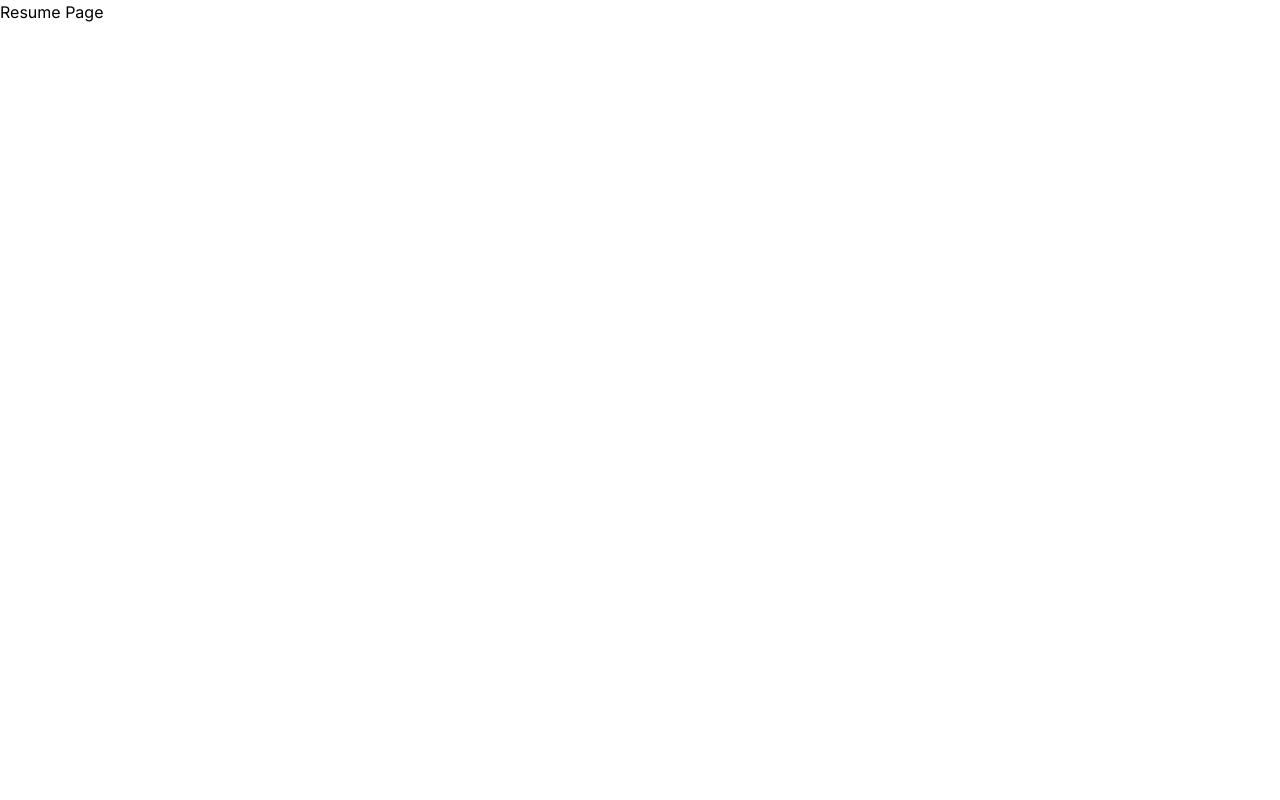
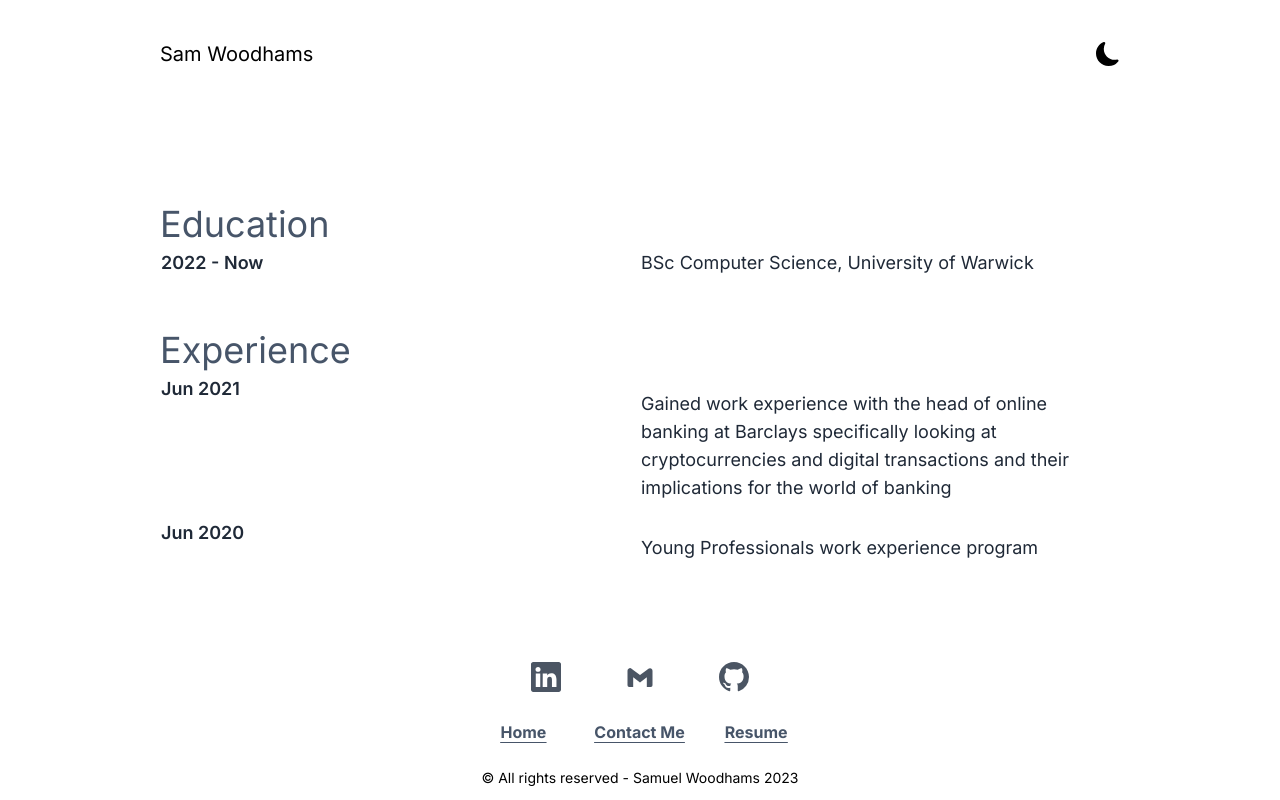
Before and after one commit to samwoodhams/samwoodhams.com, a Next.js app: page /resume in a window 1280 px wide. Built offline with nearby package versions, Linux system fonts and the light colour scheme.

Commit message:
Made resume page and added mailto link

```diff
--- a/app/contact/page.tsx
+++ b/app/contact/page.tsx
@@ -33,7 +33,7 @@ export default function Contact() {
             <a href="https://www.linkedin.com/in/sam-woodhams-58334a1b1/">
               <BsLinkedin className="cursor-pointer"/>
             </a>
-              <a href="#">
+            <a href="mailto:samuel.woodhams@proton.me?subject=Contact%20Me">
               <BiLogoGmail className="cursor-pointer"/>
             </a>
             <a href="https://github.com/samwoodhams">
--- a/app/page.tsx
+++ b/app/page.tsx
@@ -173,7 +173,7 @@ export default function Home() {
             <a href="https://www.linkedin.com/in/sam-woodhams-58334a1b1/">
               <BsLinkedin className="cursor-pointer"/>
             </a>
-            <a href="#">
+            <a href="mailto:samuel.woodhams@proton.me?subject=Contact%20Me">
               <BiLogoGmail className="cursor-pointer"/>
             </a>
             <a href="https://github.com/samwoodhams">
--- a/app/resume/page.tsx
+++ b/app/resume/page.tsx
@@ -1,7 +1,101 @@
+"use client"
+
+import Link from 'next/link'
+import { BsFillMoonFill, BsFillSunFill, BsLinkedin, BsGithub } from 'react-icons/bs'
+import { BiLogoGmail } from 'react-icons/bi'
+import { useState } from 'react'
+
 export default function Resume() {
-    return (
-        <main className="">
-            <h1>Resume Page</h1>
-        </main>
-    )
+  const [darkMode, setDarkMode] = useState(false)
+  return (
+    <div className={darkMode ? "dark" : ""}>
+      <main className="bg-white px-10 md:px-20 lg:px-40 dark:bg-gray-800">
+        <section className="flex flex-col h-screen justify-between">
+          <nav className="py-10 mb-12 flex justify-between">
+            <Link href="/">
+              <h1 className="text-xl dark:text-white">Sam Woodhams</h1>
+            </Link>
+            <ul className="flex items-center dark:text-white">
+              <li>
+                <div>
+                  <BsFillMoonFill onClick={() => setDarkMode(!darkMode)} className="cursor-pointer text-2xl dark:hidden"/>
+                  <BsFillSunFill onClick={() => setDarkMode(!darkMode)} className="hidden cursor-pointer text-2xl dark:block"/>
+                </div>
+              </li>
+            </ul>
+          </nav>
+
+          <div>
+            <div className="my-10">
+              <h3 className="text-3xl py-1 md:text-4xl text-slate-600 dark:text-white">Education</h3>
+              <div className="flex pb-2 text-sm md:text-lg text-gray-800 dark:text-slate-300">
+                <table className="table-fixed w-full">
+                  <tbody>
+                    <tr>
+                      <td className="align-top font-semibold">2022 - Now</td>
+                      <td>BSc Computer Science, University of Warwick</td>
+                    </tr>
+                  </tbody>
+                </table>
+              </div>
+            </div>
+
+            <div className="my-10">
+              <h3 className="text-3xl py-1 md:text-4xl text-slate-600 dark:text-white">Experience</h3>
+              <div className="flex pb-2 text-sm md:text-lg text-gray-800 dark:text-slate-300">
+                <table className="table-fixed w-full">
+                  <tbody>
+                    <tr>
+                      <td className="align-top font-semibold">Jun 2021</td>
+                      <td className="py-2 md:py-4">Gained work experience with the head of online banking at Barclays specifically looking at cryptocurrencies and digital transactions and their implications for the world of banking</td>
+                    </tr>
+                    <tr>
+                      <td className="align-top font-semibold">Jun 2020</td>
+                      <td className="py-2 md:py-4">Young Professionals work experience program</td>
+                    </tr>
+                  </tbody>
+                </table>
+              </div>
+            </div>
+          </div>
+
+          <div className="flex justify-center gap-16 py-3 text-gray-600 text-3xl mt-5 dark:text-slate-300">
+            <a href="https://www.linkedin.com/in/sam-woodhams-58334a1b1/">
+              <BsLinkedin className="cursor-pointer"/>
+            </a>
+            <a href="mailto:samuel.woodhams@proton.me?subject=Contact%20Me">
+              <BiLogoGmail className="cursor-pointer"/>
+            </a>
+            <a href="https://github.com/samwoodhams">
+              <BsGithub className="cursor-pointer"/>
+            </a>
+          </div>
+
+          <footer>
+            <div className="flex justify-center text-center underline-offset-4 text-slate-600 font-bold gap-10 py-3 dark:text-teal-500">
+              <div className="underline cursor-pointer">
+                <Link className="px-2" href="/">
+                  Home
+                </Link>
+              </div>
+              <div className="underline cursor-pointer">
+                <Link href="#">
+                  Contact Me
+                </Link>
+              </div>
+              <div className="underline cursor-pointer">
+                <Link href="/resume">
+                  Resume
+                </Link>
+              </div>
+            </div>
+
+            <div className="flex justify-center py-3 dark:text-slate-300">
+              <p className="text-xs md:text-sm">© All rights reserved - Samuel Woodhams 2023</p>
+            </div>
+          </footer>
+        </section>
+      </main>
+    </div>
+  )
 }
```
Lines whose indentation alone changed are shown as unchanged.
